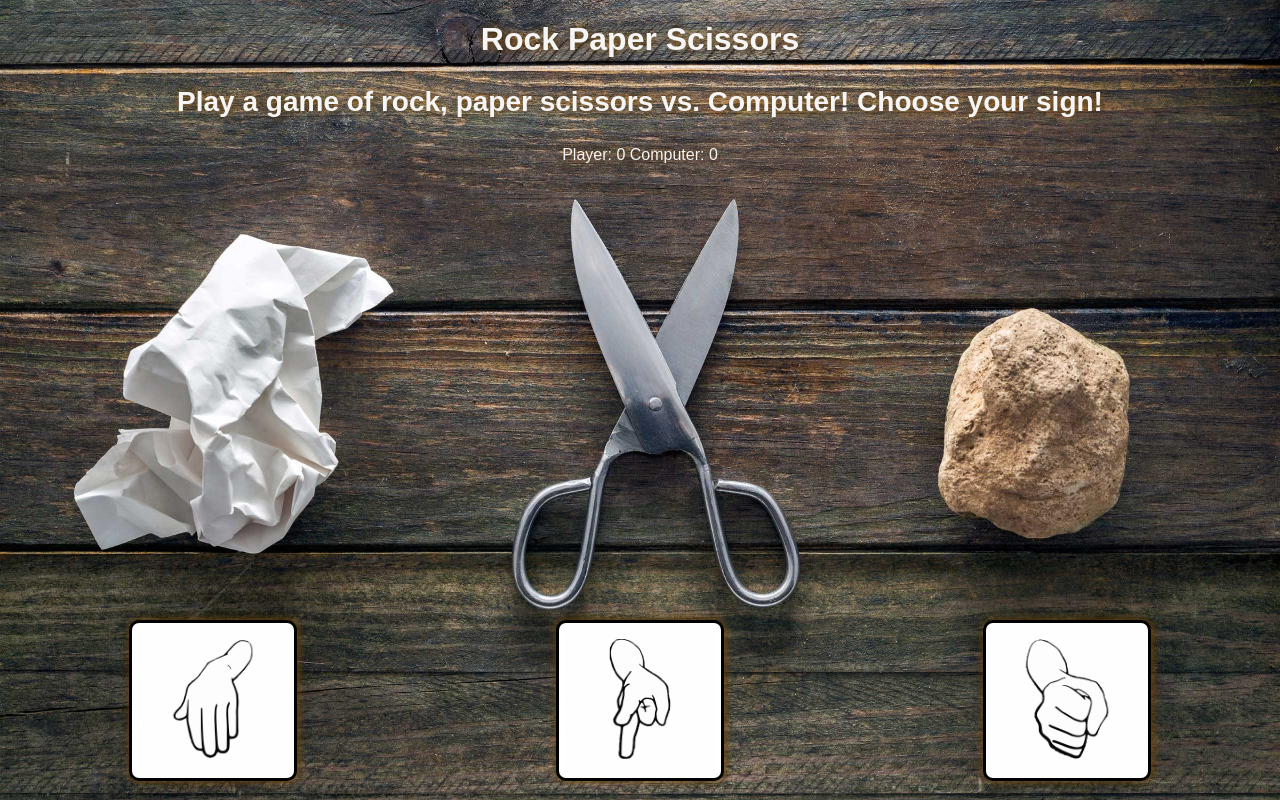
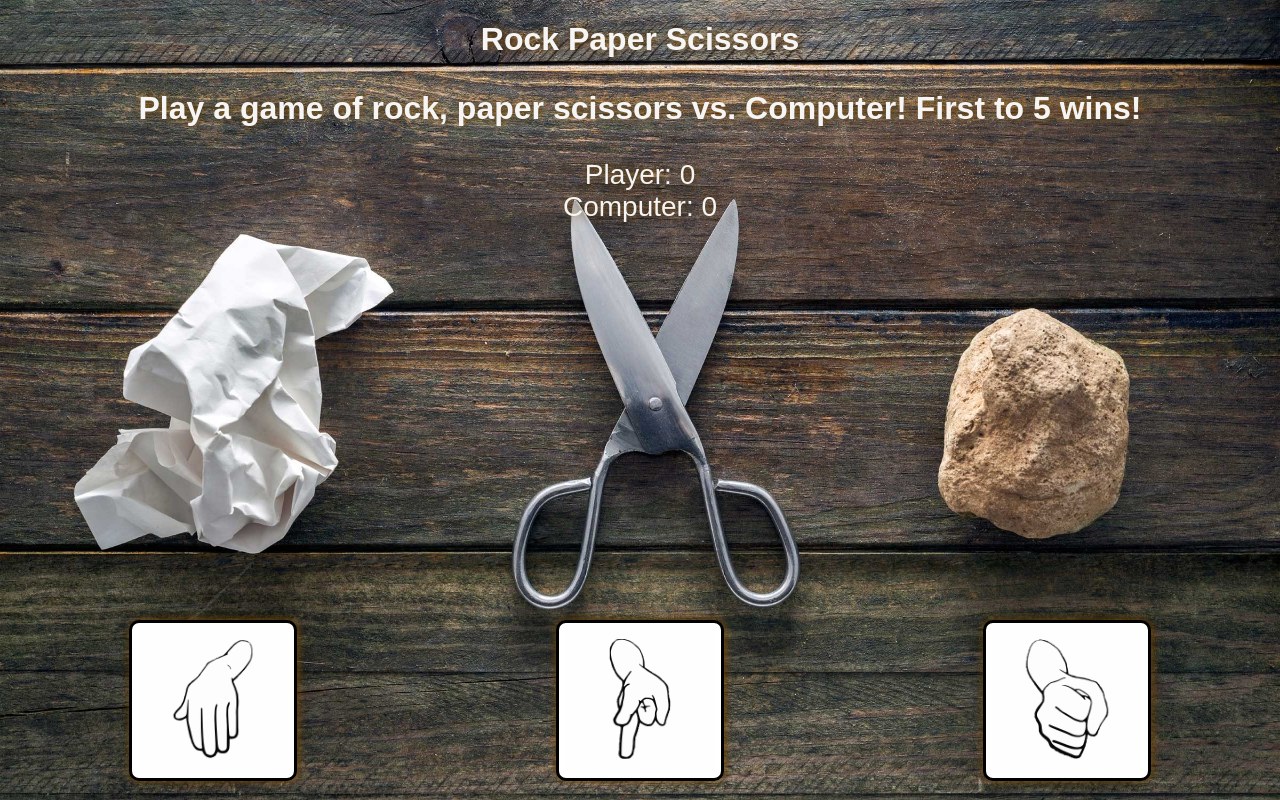
Before and after one commit to yellowminute/rock-paper-scissors, a plain HTML site: page index.html in a window 1280 px wide. Drawn offline with Linux system fonts and the light colour scheme; a web font is replaced by a local one.

Commit message:
Add stlyes

```diff
--- a/index.html
+++ b/index.html
@@ -11,7 +11,7 @@
     <body>
         <div class="container-header">
             <h1>Rock Paper Scissors</h1>
-            <p>Play a game of rock, paper scissors vs. Computer! Choose your sign!</p>
+            <p>Play a game of rock, paper scissors vs. Computer! First to 5 wins!</p>
         </div>
         <div class="container-button">
             <button id="paper"><img src="./img/rock-paper-scissors-paper.webp" alt="Paper sign with hand" width="150px" height="150px"></button>
--- a/javascript.js
+++ b/javascript.js
@@ -34,9 +34,10 @@ function playGame(event) {
         buttons.forEach((button) => {
             button.removeEventListener("click", playGame);
         });
-        computerScore === 5 ? gameInfo.textContent += "COMPUTER WINS THE GAME!" :
-        gameInfo.textContent += "CONGRATULATIONS!";
-    };
+        computerScore === 5 ? gameInfo.textContent += "\r\n COMPUTER WINS THE GAME!" :
+        gameInfo.textContent += "\r\n CONGRATULATIONS!";
+        container.appendChild(playAgain);
+   };
 }
 
 
@@ -51,8 +52,8 @@ buttons.forEach((button) => {
 const container = document.querySelector(".container-header");
 const gameInfo = document.createElement("div");
 const gameScore = document.createElement("div");
-gameScore.classList.add = ("gameScore");
-gameInfo.classList.add = ("gameInfo");
+gameScore.setAttribute("style", "white-space: pre-line; font-size: 28px; text-shadow: rgb(112, 67, 0) 1px 0 10px;");
+gameInfo.setAttribute("style", "white-space: pre-line; font-size: 24px; text-shadow: rgb(112, 67, 0) 1px 0 10px;");
 gameScore.textContent = `Player: ${humanScore}\r\n Computer: ${computerScore}`;
 container.appendChild(gameScore);
 container.appendChild(gameInfo);
--- a/style.css
+++ b/style.css
@@ -40,6 +40,6 @@ button {
 }
 
 p {
-    font-size: 28px;
+    font-size: 32px;
     font-weight: 800;
 }
```
